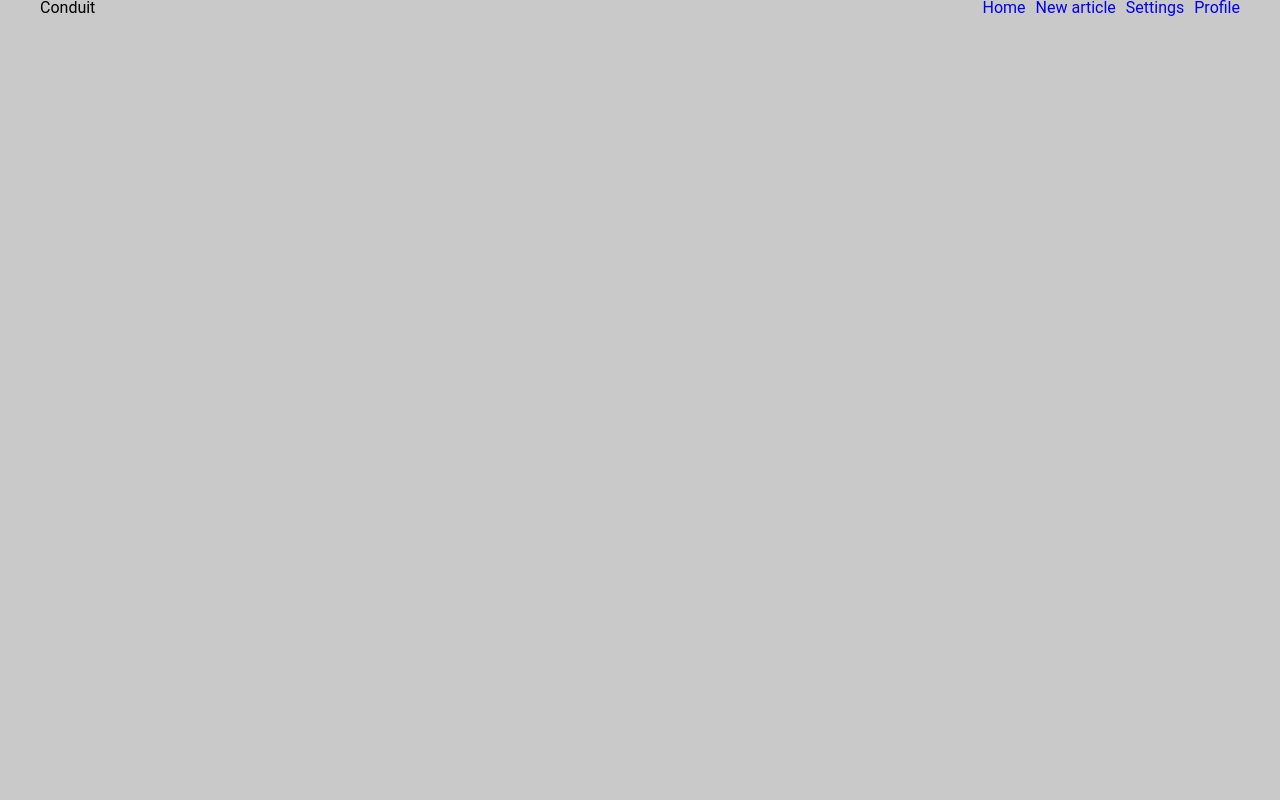
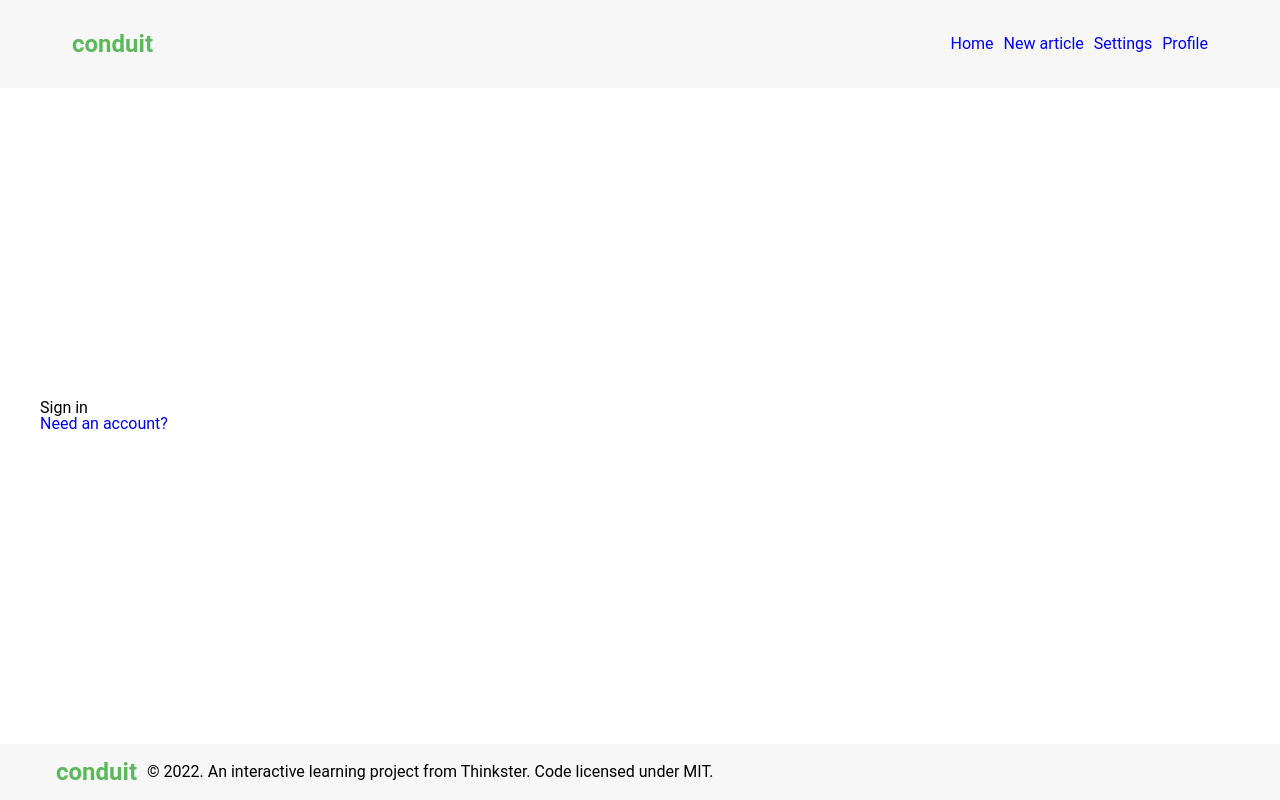
Before and after one commit to DmitryReztsov/blog-front, a React (Create React App) app: page /login in a window 1280 px wide. Built offline with nearby package versions, Linux system fonts and the light colour scheme.

Commit message:
добавлены стили для Homepage

```diff
--- /dev/null
+++ b/src/components/App/App.css
@@ -0,0 +1,4 @@
+.app {
+    flex: 1 1 auto;
+    display: flex;
+}
--- a/src/components/App/App.tsx
+++ b/src/components/App/App.tsx
@@ -7,10 +7,11 @@ import Editor from "../pages/Editor/Editor";
 import Profile from "../pages/Profile/Profile";
 import Register from "../pages/Register/Register";
 import Login from "../pages/Login/Login";
+import './App.css'
 
 function App() {
   return (
-    <>
+    <div className={'app'}>
         <Routes>
             <Route path={"/"} element={<Layout/>}>
                 <Route index element={<Homepage/>}/>
@@ -21,7 +22,7 @@ function App() {
                 <Route path={"register"} element={<Register/>}/>
             </Route>
         </Routes>
-    </>
+    </div>
   );
 }
 
--- /dev/null
+++ b/src/components/Container/Container.tsx
@@ -0,0 +1,15 @@
+import React, {FC} from 'react';
+
+interface IContainerProps {
+    children: React.ReactNode [] | React.ReactNode,
+}
+
+const Container: FC<IContainerProps> = ({children}) => {
+    return (
+        <div style={{width:1200, margin: '0 auto'}}>
+            {children}
+        </div>
+    );
+};
+
+export default Container;
--- /dev/null
+++ b/src/components/Footer/Footer.css
@@ -0,0 +1,14 @@
+.footer {
+    background-color: #f7f7f7;
+}
+
+.footer__body {
+    display: flex;
+    align-items: center;
+    column-gap: 10px;
+    padding: 1rem;
+}
+
+.footer_body p {
+    color: #888686;
+}
--- a/src/components/Footer/Footer.tsx
+++ b/src/components/Footer/Footer.tsx
@@ -1,10 +1,17 @@
 import React, {FC} from 'react';
+import Container from "../Container/Container";
+import './Footer.css'
 
 const Footer: FC = () => {
     return (
-        <div>
-
-        </div>
+        <footer className={'footer'}>
+            <Container>
+                <div className={'footer__body'}>
+                    <div className={'logo'}>conduit</div>
+                    <p>© 2022. An interactive learning project from Thinkster. Code licensed under MIT.</p>
+                </div>
+            </Container>
+        </footer>
     );
 };
 
--- a/src/components/Header/Header.css
+++ b/src/components/Header/Header.css
@@ -1,7 +1,17 @@
 .header {
+  background-color: #f7f7f7;
+}
+.header__body {
   display: flex;
   justify-content: space-between;
   align-items: center;
+  padding: 2rem;
+}
+
+.logo {
+  color: #5cb85c;
+  font-weight: 700;
+  font-size: 1.5rem;
 }
 
 .nav {
--- a/src/components/Header/Header.tsx
+++ b/src/components/Header/Header.tsx
@@ -1,11 +1,14 @@
 import React, {FC} from 'react';
 import {Link} from "react-router-dom";
 import './Header.css';
+import Container from "../Container/Container";
 
 const Header: FC = () => {
     return (
-        <div className="header">
-            <h1>Conduit</h1>
+        <header className="header">
+            <Container>
+                <div className="header__body">
+                    <h1 className="logo">conduit</h1>
                     <nav className="nav">
                         <Link to={"/"}>Home</Link>
                         <Link to={"/editor"}>New article</Link>
@@ -13,6 +16,8 @@ const Header: FC = () => {
                         <Link to={"/profile"}>Profile</Link>
                     </nav>
                 </div>
+            </Container>
+        </header>
     );
 };
 
--- a/src/components/Layout/Layout.css
+++ b/src/components/Layout/Layout.css
@@ -1,4 +1,7 @@
 .layout {
-    width: 1200px;
-    margin: 0 auto;
+    min-height: 100%;
+    flex: 1 1 auto;
+    display: flex;
+    flex-direction: column;
+    justify-content: space-between;
 }
--- a/src/components/pages/Login/Login.tsx
+++ b/src/components/pages/Login/Login.tsx
@@ -1,9 +1,15 @@
 import React, {FC} from 'react';
+import Container from "../../Container/Container";
+import {Link} from "react-router-dom";
 
 const Login: FC = () => {
     return (
-        <div>
+        <div className={'login'}>
+            <Container>
+                <h2 className={'login__header'}>Sign in</h2>
+                <Link to={"/register"}>Need an account?</Link>
 
+            </Container>
         </div>
     );
 };
--- a/src/index.css
+++ b/src/index.css
@@ -39,7 +39,6 @@ body {
     -moz-text-size-adjust: 100%;
     -webkit-text-size-adjust: 100%;
     font-family: 'Roboto', sans-serif;
-    background-color: #c9c9c9;
 }
 
 input,
```
Also changed, not shown: public/manifest.json. Lines whose indentation alone changed are shown as unchanged.
